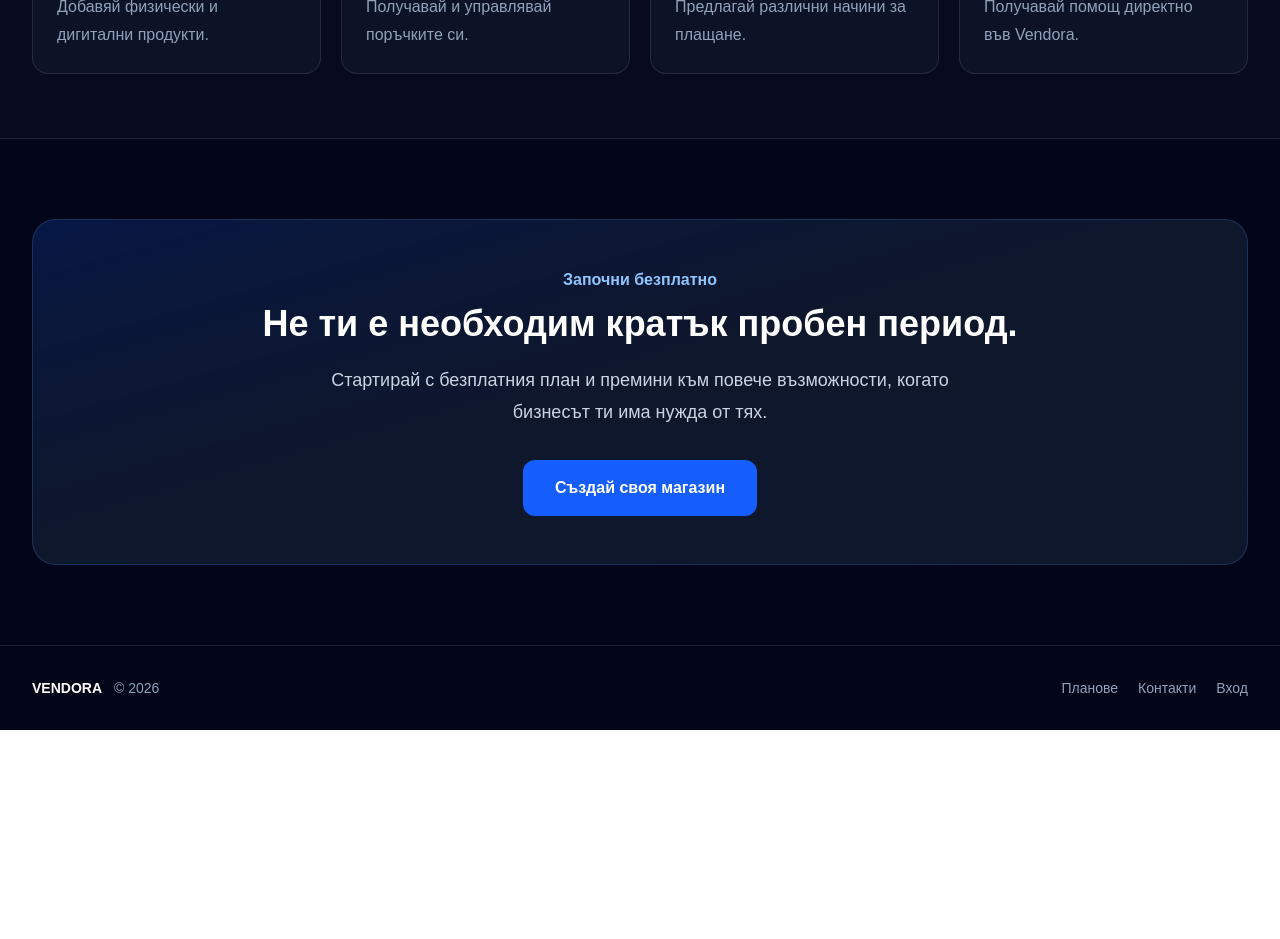
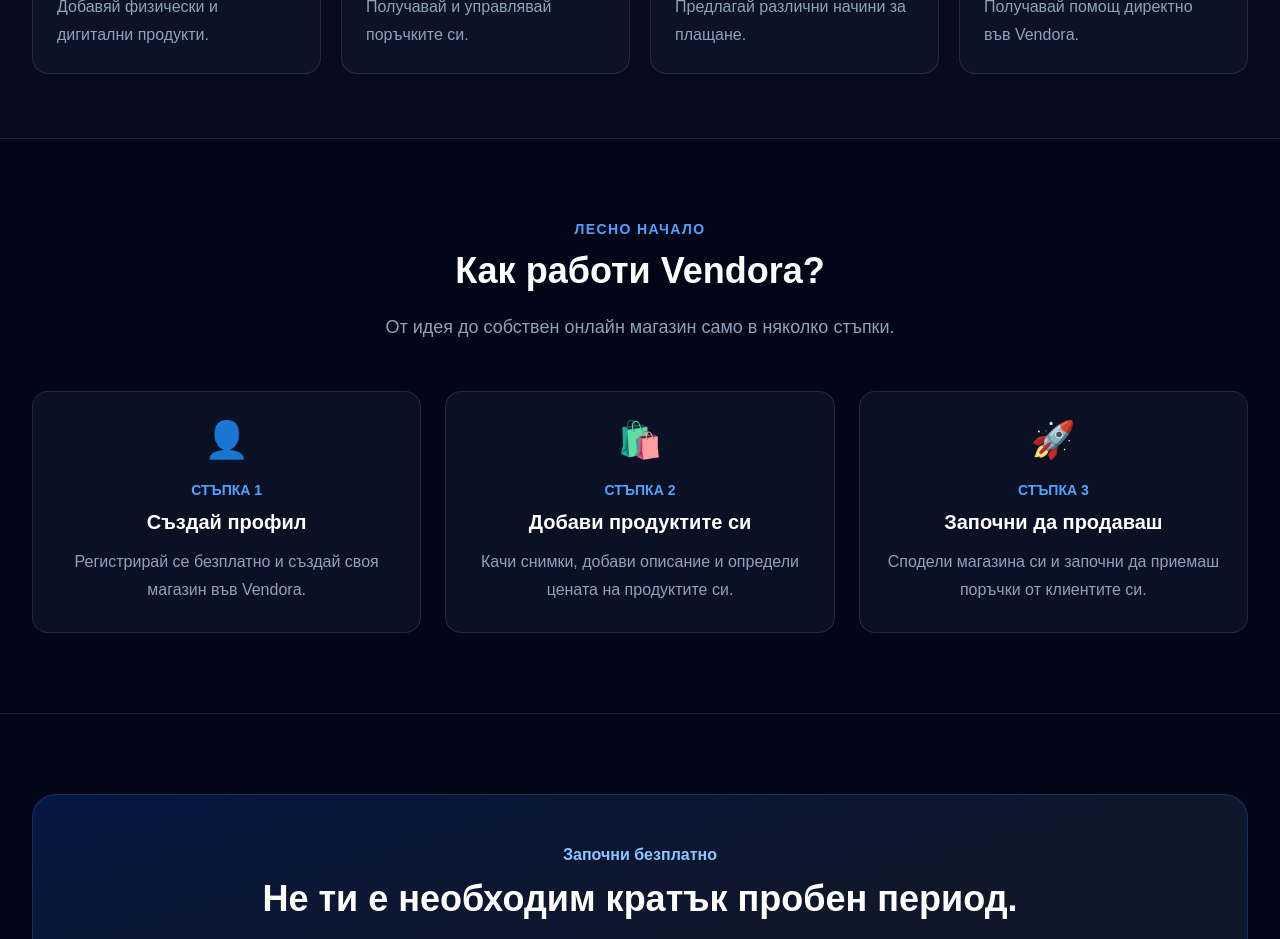
Before and after one commit to maikon79ss-dot/vendora-app, a Next.js app: page / in a window 1280 px wide. Shown: the part 1240-2179 px from the top of the page. Before the commit the page ends 1970 px from the top, so only its background shows below. Built offline with nearby package versions, Linux system fonts and the light colour scheme.

Commit message:
Update page.tsx

```diff
--- a/app/page.tsx
+++ b/app/page.tsx
@@ -267,7 +267,65 @@ export default function Home() {
           </div>
         </div>
       </section>
+      {/* How it works */}
+      <section className="border-b border-white/10">
+        <div className="mx-auto max-w-7xl px-5 py-16 lg:px-8 lg:py-20">
+          <div className="mx-auto max-w-2xl text-center">
+            <p className="text-sm font-bold uppercase tracking-widest text-blue-400">
+              Лесно начало
+            </p>
 
+            <h2 className="mt-3 text-3xl font-black sm:text-4xl">
+              Как работи Vendora?
+            </h2>
+
+            <p className="mt-5 text-lg leading-8 text-slate-400">
+              От идея до собствен онлайн магазин само в няколко стъпки.
+            </p>
+          </div>
+
+          <div className="mt-12 grid gap-6 md:grid-cols-3">
+            <div className="rounded-2xl border border-white/10 bg-slate-900/70 p-7 text-center">
+              <div className="text-4xl">👤</div>
+              <div className="mt-5 text-sm font-bold text-blue-400">
+                СТЪПКА 1
+              </div>
+              <h3 className="mt-2 text-xl font-bold">
+                Създай профил
+              </h3>
+              <p className="mt-3 leading-7 text-slate-400">
+                Регистрирай се безплатно и създай своя магазин във Vendora.
+              </p>
+            </div>
+
+            <div className="rounded-2xl border border-white/10 bg-slate-900/70 p-7 text-center">
+              <div className="text-4xl">🛍️</div>
+              <div className="mt-5 text-sm font-bold text-blue-400">
+                СТЪПКА 2
+              </div>
+              <h3 className="mt-2 text-xl font-bold">
+                Добави продуктите си
+              </h3>
+              <p className="mt-3 leading-7 text-slate-400">
+                Качи снимки, добави описание и определи цената на продуктите си.
+              </p>
+            </div>
+
+            <div className="rounded-2xl border border-white/10 bg-slate-900/70 p-7 text-center">
+              <div className="text-4xl">🚀</div>
+              <div className="mt-5 text-sm font-bold text-blue-400">
+                СТЪПКА 3
+              </div>
+              <h3 className="mt-2 text-xl font-bold">
+                Започни да продаваш
+              </h3>
+              <p className="mt-3 leading-7 text-slate-400">
+                Сподели магазина си и започни да приемаш поръчки от клиентите си.
+              </p>
+            </div>
+          </div>
+        </div>
+      </section>
       {/* Free plan */}
       <section className="mx-auto max-w-7xl px-5 py-16 lg:px-8 lg:py-20">
         <div className="overflow-hidden rounded-3xl border border-blue-400/20 bg-gradient-to-br from-blue-600/20 via-slate-900 to-slate-900 p-8 text-center sm:p-12">
```
